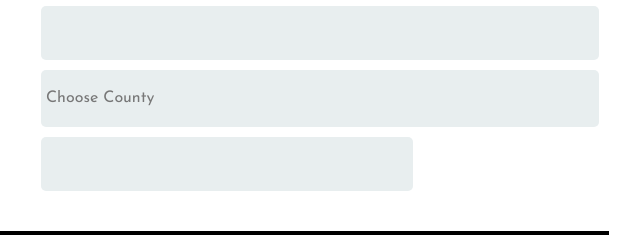
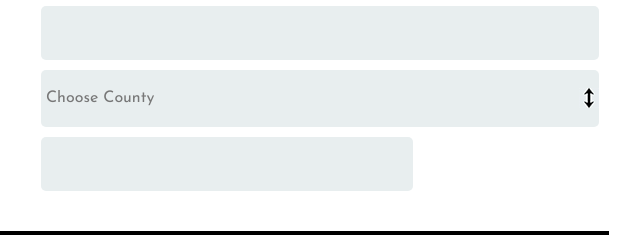
Before and after one commit to c-tregunna/Tech-Degree-Project-03, a plain HTML site: page index.html in a window 1280 px wide. Shown: the part 549-789 px from the top of the page, 413-1053 px from the left. Drawn offline with Linux system fonts and the light colour scheme; a web font is replaced by a local one.

Commit message:
arrow on select

```diff
--- a/css/styles.css
+++ b/css/styles.css
@@ -119,6 +119,12 @@ input[type="checkbox"] {
 	margin: 20px 20px 0 0;
 }
 
+select {
+	background-image: url('../img/arrow.jpg');
+	background-position: right;
+	background-repeat: no-repeat;
+}
+
 input[type="text"]:focus,
 input[type="email"]:focus,
 input[type="tel"]:focus,
```
Also changed, not shown: img/arrow.jpg (added), img/arrow.svg (added), 2 other files.
